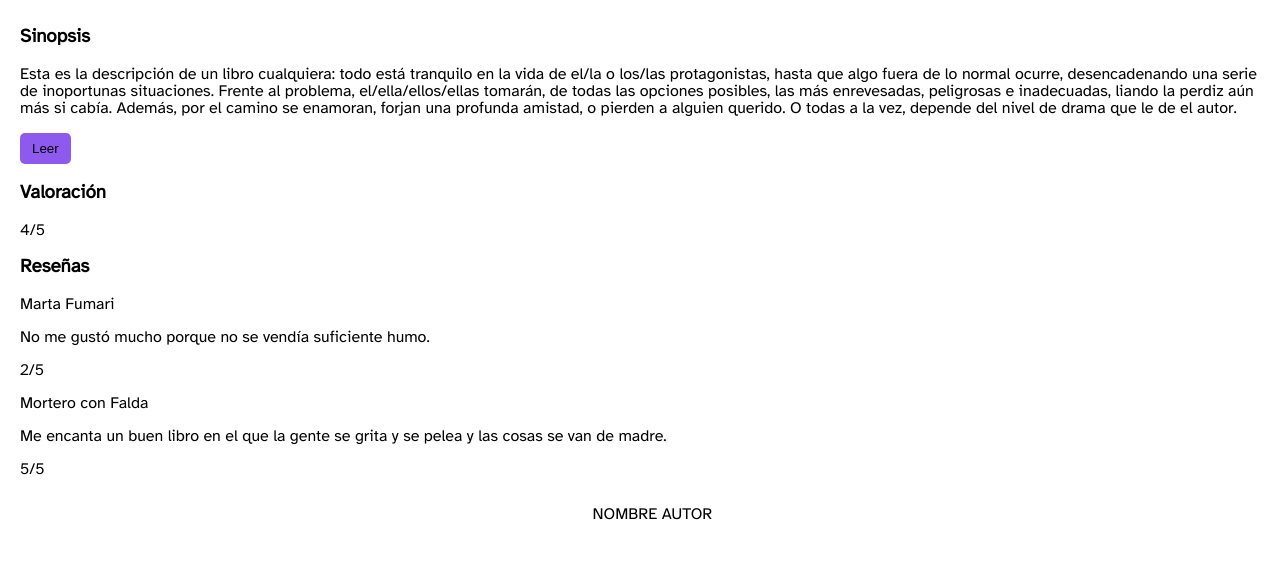
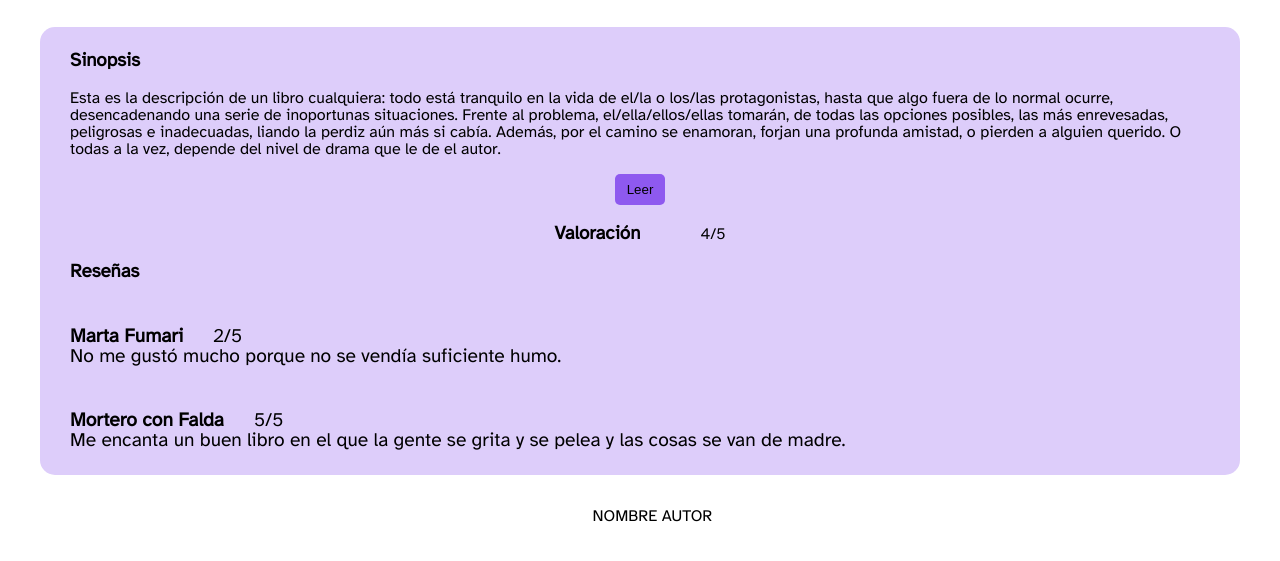
Before and after one commit to mgommez/SIU-p2, a plain HTML site: page src/informacion_libro.html in a window 1280 px wide. Shown: the part 77-638 px from the top of the page. Drawn offline with Linux system fonts and the light colour scheme.

Commit message:
actualizaciones

```diff
--- a/src/informacion_libro.html
+++ b/src/informacion_libro.html
@@ -12,6 +12,7 @@
             <h1>TÍTULO LIBRO</h1>
         </header>
         <main>
+            <div class="book-info">
                 <h3>Sinopsis</h3>
                 <p>Esta es la descripción de un libro cualquiera: todo está tranquilo en la vida de el/la o los/las protagonistas,
                     hasta que algo fuera de lo normal ocurre, desencadenando una serie de inoportunas situaciones.
@@ -19,18 +20,31 @@
                     liando la perdiz aún más si cabía. Además, por el camino se enamoran, forjan una profunda amistad, o pierden a alguien querido.
                     O todas a la vez, depende del nivel de drama que le de el autor.
                 </p>
+                <div class="leer-button">
                     <button>
                         <a href="lectura_libro.html">Leer</a>
                     </button>
-            <h3>Valoración</h3>
-            <p>4/5</p>
+                </div>
+                <div class="info-valoracion">
+                    <h3 class="valoracion">Valoración</h3>
+                    <p class="valoracion">4/5</p>
+                </div>
                 <h3>Reseñas</h3>
-            <p class="user-reseña">Marta Fumari</p>
+                <div class="resena">
+                    <div class="info-resenas">
+                        <h4>Marta Fumari</h4>
+                        <p class="valoracion">2/5</p>
+                    </div>
                     <p>No me gustó mucho porque no se vendía suficiente humo.</p>
-            <p>2/5</p>
-            <p class="user-reseña">Mortero con Falda</p>
+                </div>
+                <div class="resena">
+                    <div class="info-resenas">
+                        <h4>Mortero con Falda</h4>
+                        <p class="valoracion">5/5</p>
+                    </div>
                     <p>Me encanta un buen libro en el que la gente se grita y se pelea y las cosas se van de madre.</p>
-            <p>5/5</p>
+                </div>
+            </div>
         </main>
         <footer class="book-footer">
             NOMBRE AUTOR
--- a/src/style/global.css
+++ b/src/style/global.css
@@ -45,6 +45,14 @@ a {
     color: var(--black);
 }
 
+p {
+    margin-top: 0;
+}
+
+h4 {
+    margin-bottom: 0;
+}
+
 .galeria {
     display: flex;
     flex-wrap: wrap;
@@ -76,10 +84,36 @@ a {
     margin: 10px 0;
 }
 
-.user-reseña{
-    font-style: bold;
-    font-size:medium;
+.book-info {
+    margin: 20px 20px 20px 20px;
+    padding: 5px 30px;
+    border-radius: 15px;
+    background-color: var(--light-purple);
 }
+
+.info-valoracion {
+    display: flex;
+    align-items: baseline;
+    justify-content: center;
+}
+
+.resena {
+    font-size:larger;
+}
+
+.valoracion {
+    padding: 0px 30px;
+    margin-bottom: 0;
+}
+
+.info-resenas {
+    display: flex;
+    align-items: center;
+    justify-content: left;
+    align-items: baseline;
+}
+
+
 
 /*CONTENEDORES*/
 .main-low-container{
@@ -121,6 +155,12 @@ button:hover {
     display: inline;
 }
 
+.leer-button {
+    display: flex;
+    align-items: center;
+    justify-content: center;
+}
+
 /*FOOTER*/
 
 .book-footer {
```
Lines whose indentation alone changed are shown as unchanged.
